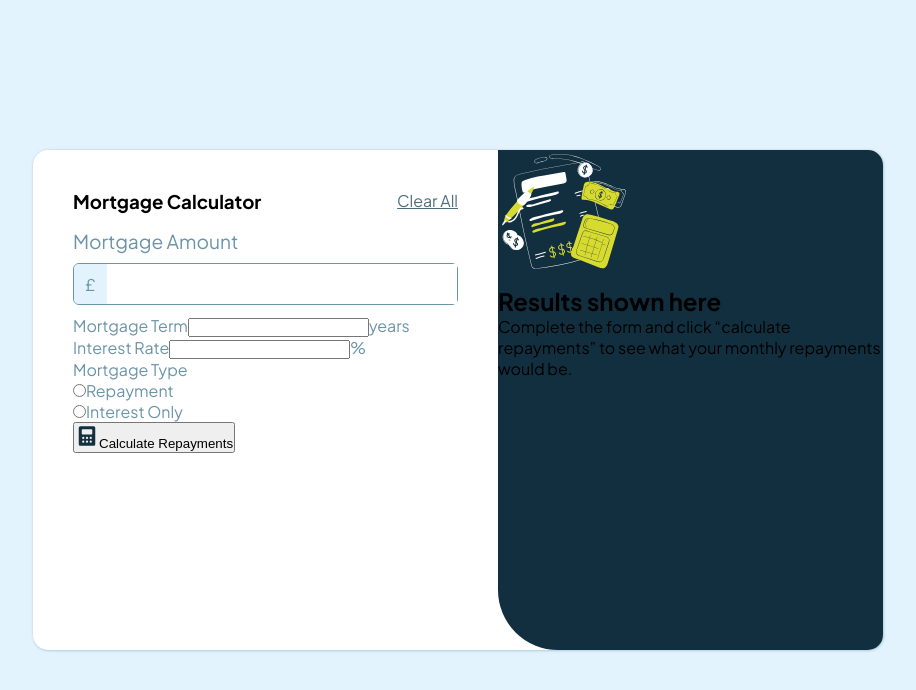
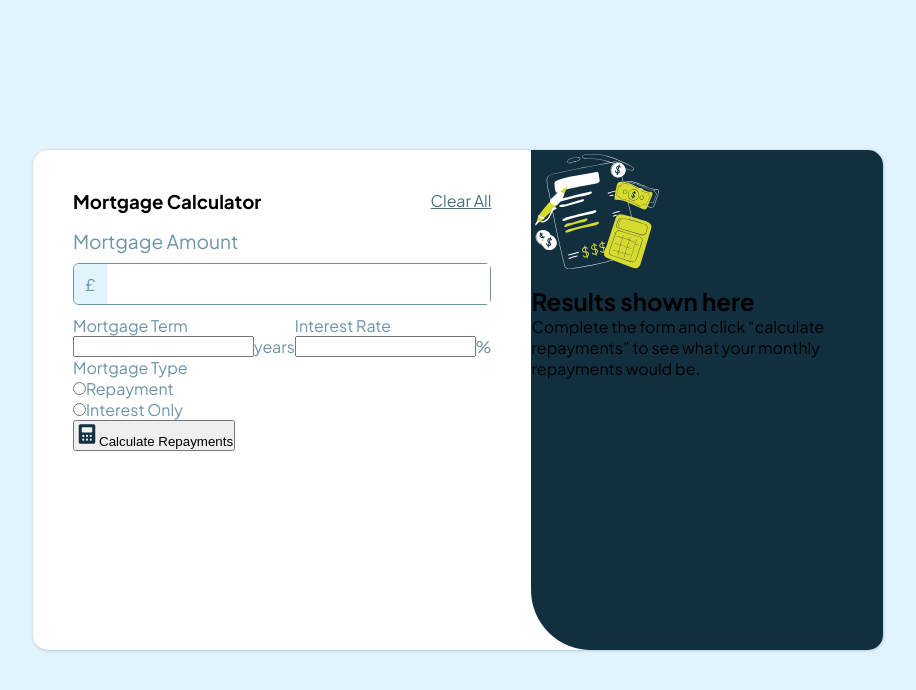
Before and after one commit to kasimugur/kasimugur-mortgage-repayment-calculator-app, a React (Vite) app: page / in a window 1280 px wide. Shown: the top 690 px of the page, without its empty margins (182-1098 px from the left). Built offline with nearby package versions, Linux system fonts and the light colour scheme.

Commit message:
inpt  updated

```diff
--- a/src/components/Mortgage.jsx
+++ b/src/components/Mortgage.jsx
@@ -71,20 +71,24 @@ export default function Mortgage() {
                 {(error && !mortgageTotal) ? <p>This fıeld is required</p> : ''}
               </div>
               <div className="inpt">
-                <div className={`inpt-term ${!mortgageTerm ? error : ''}`}>
+                <div className={`inpt-term ${!mortgageTerm ? error : active}`}>
                   <label>Mortgage Term</label>
+                  <div className="inpt-container">
                     <input
                       value={mortgageTerm} onChange={(e) => setMortgageTerm(Number(e.target.value))}
                       type="number" />
                     <span>years</span>
+                  </div>
                   {(error && !mortgageTerm) ? <p>This fıeld is required</p> : ''}
                 </div>
-                <div className={`inpt-rate ${!interest ? error : ''}`}>
+                <div className={`inpt-rate ${!interest ? error : active}`}>
                   <label>Interest Rate</label>
+                  <div className="inpt-container">
                     <input
                       value={interest} onChange={(e) => setInterest(Number(e.target.value))}
                       type="number" />
                     <span>%</span>
+                  </div>
                   {(error && !interest) ? <p>This fıeld is required</p> : ''}
                 </div>
               </div>
--- a/src/scss/style.scss
+++ b/src/scss/style.scss
@@ -46,6 +46,9 @@ $slat900: hsl(202, 55%, 16%);
   }
 }
 
+@media screen {
+
+}
 @media screen and (min-width: 76px) {
   #root {
     overflow: hidden;
@@ -127,6 +130,21 @@ margin-bottom: 10px;
             }
           }
 
+        }
+        .inpt{
+          display: grid;
+          grid-template-columns: repeat(2 ,1fr);
+          .inpt-container{
+            display: flex;
+          }
+          .inpt-term{
+            // display: flex;
+            // flex-direction: column;
+          }
+          .inpt-rate{
+            // display: flex;
+            // flex-direction: column;
+          }
         }
       }
     }
```
Lines whose indentation alone changed are shown as unchanged.
